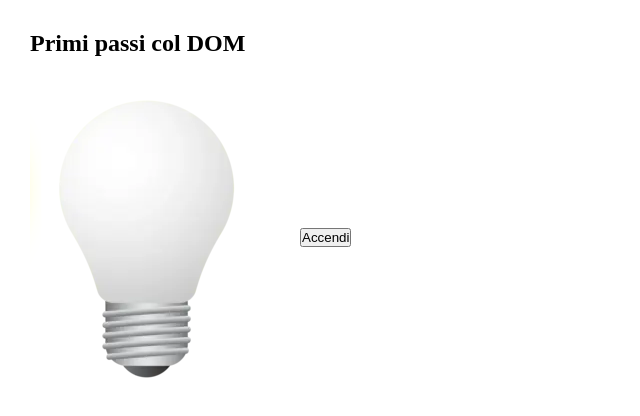
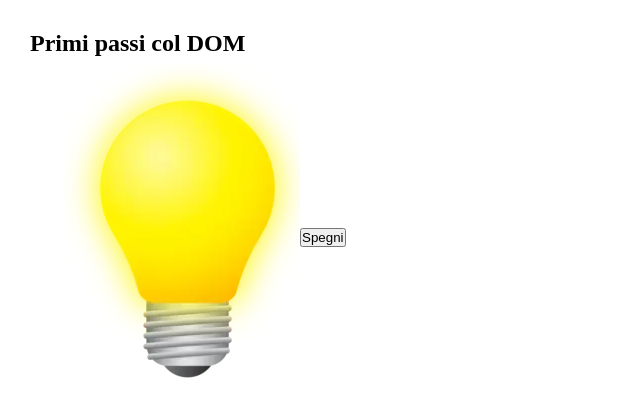
Before and after one commit to eleonoracappellesso/js-dom-1, a plain HTML site: page index.html in a window 1280 px wide. Both pictures are taken after a click on the button "Accendi". Shown: the whole page, without its empty margins (0-640 px from the left). Drawn offline with Linux system fonts and the light colour scheme.

Commit message:
created function lightOnOff to change the img at the click

```diff
--- a/index.html
+++ b/index.html
@@ -14,7 +14,7 @@
             Primi passi col DOM
         </h1>
         <div class="d-flex ai-center">
-            <img src="img/white_lamp.png" alt="Lampadina-spenta">
+            <img src="img/white_lamp.png" alt="light-off">
             <button id="on-off-btn">
                 Accendi
             </button>
--- a/script/script.js
+++ b/script/script.js
@@ -1,2 +1,22 @@
 "use strict";
 console.clear();
+
+// seleziono gli elementi del DOM
+const onOffButton = document.getElementById("on-off-btn");
+const firstImg = document.querySelector('img');
+
+// creo una funzione per cambiare l'immagine e il testo del bottone
+function lightOnOff(){
+    if(firstImg.src.includes("img/white_lamp.png")) {
+        firstImg.src = "img/yellow_lamp.png";
+        firstImg.alt = "light-on";
+        onOffButton.innerHTML = "Spegni";
+    } else {
+        firstImg.src = "img/white_lamp.png";
+        firstImg.alt = "light-off";
+        onOffButton.innerHTML = "Accendi";
+    }
+}
+
+// al click richiamo la funzione lightOnOff
+onOffButton.addEventListener('click', lightOnOff);
```
